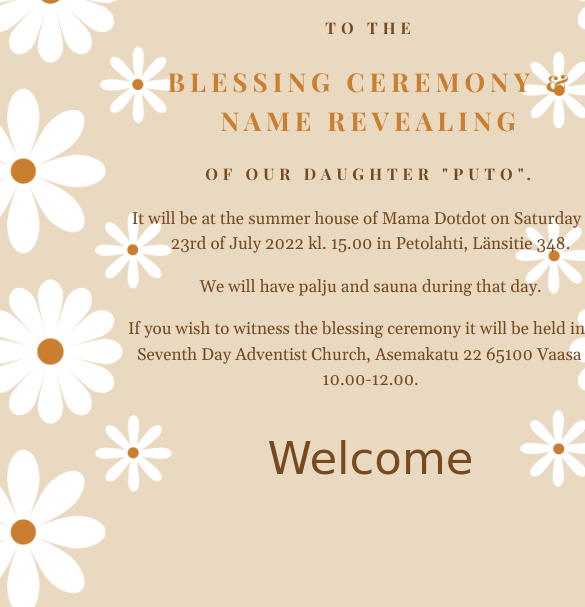
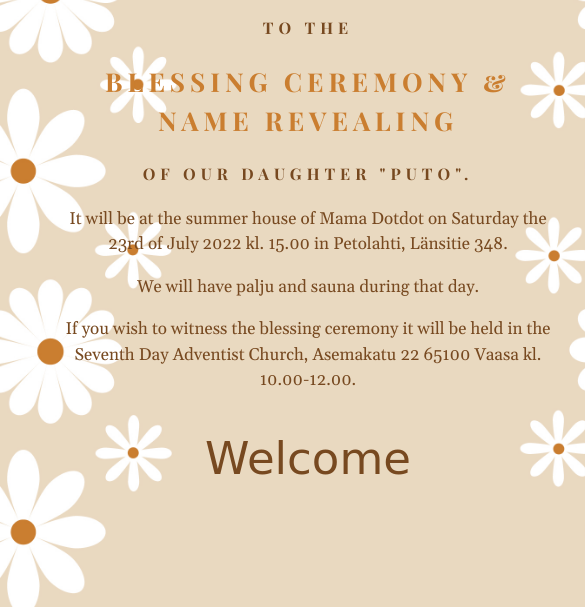
Before and after one commit to jennilint/invitation-puto, a plain HTML site: page index.html in a window 390 px wide. Shown: the part 262-869 px from the top of the page, 585 px wide, since content can reach past the window. Drawn offline with nearby package versions, Linux system fonts and the light colour scheme; a web font is replaced by a local one.

Commit message:
Add files via upload

```diff
--- a/index.html
+++ b/index.html
@@ -21,9 +21,6 @@
         margin-left: auto;
         margin-right: auto;
         margin-top: 40px;
-
-
-        /*box-shadow: 3px 3px 6px black;*/
     }
     #content {
         width: 500px;
@@ -39,7 +36,6 @@
         line-height: 0.9;
         font-family: 'WindSong', cursive;
         font-weight: 500;
-        /*font-family: 'Sacramento', cursive;*/
         color: #774920;
     }
     h2 {
@@ -83,10 +79,10 @@
 
     @media only screen and (max-width: 600px) {
         #card {
-            min-width: 200px;
+            max-width: 600px;
         }
         #content {
-            min-width: 180px;
+            max-width: 575px;
         }
     }
 
```
